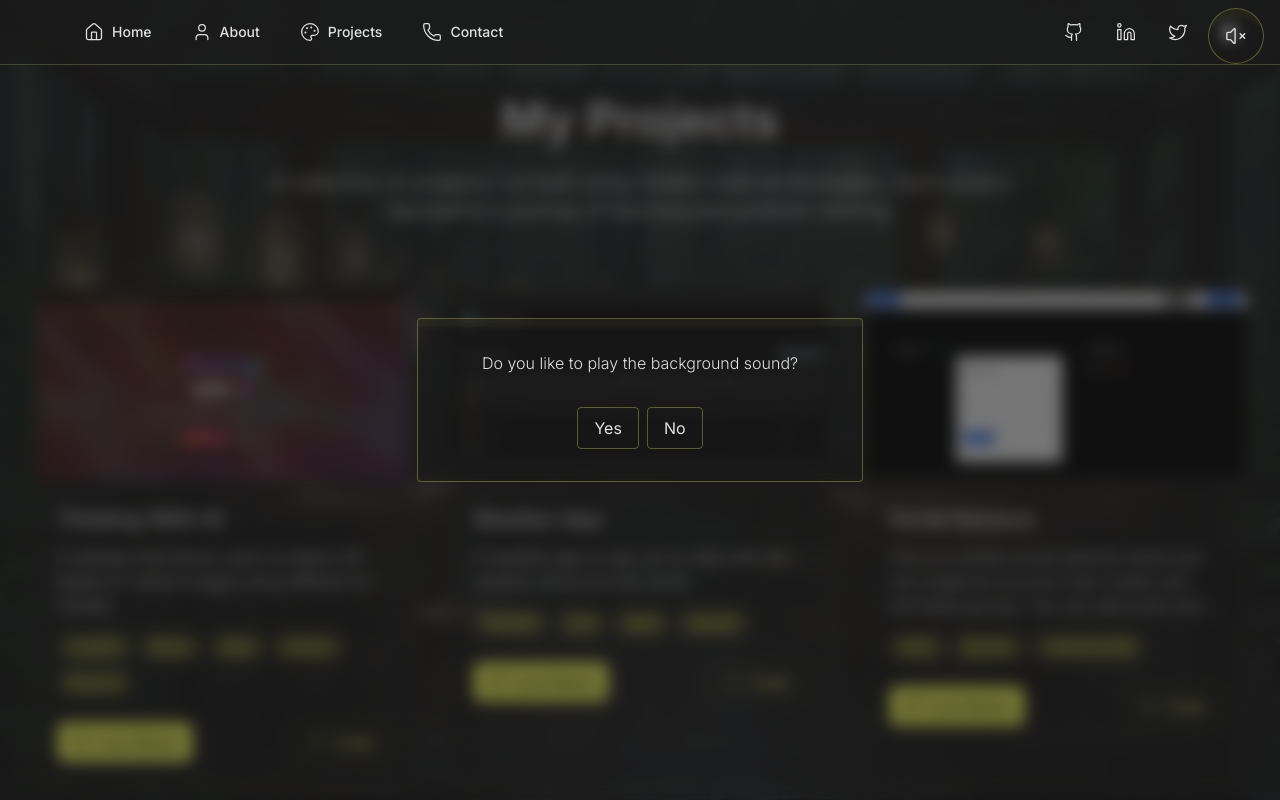
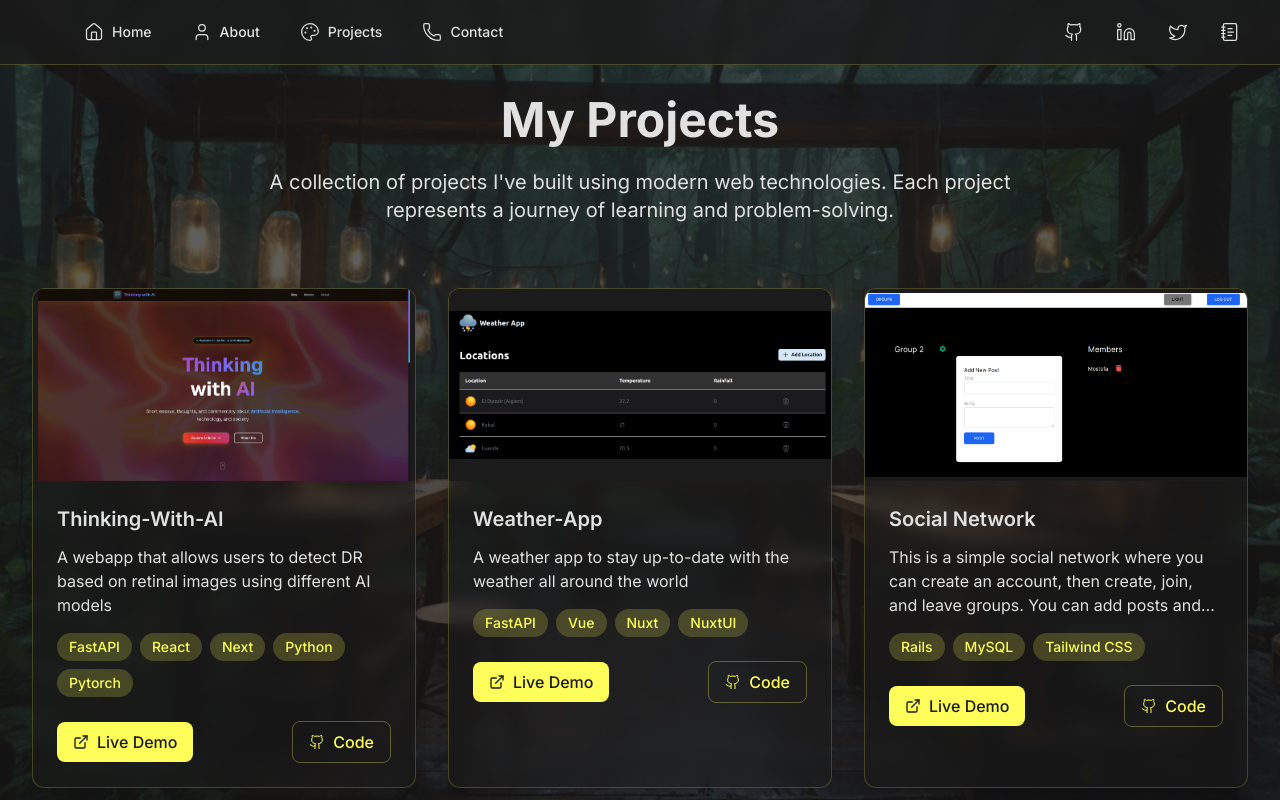
Before and after one commit to Terbeche/portfolio-next, a Next.js app: page /projects in a window 1280 px wide. Shown: the top 800 px of the page. Built offline with nearby package versions, Linux system fonts and the light colour scheme.

Commit message:
Remove the sound from the portfolio

```diff
--- a/src/app/layout.tsx
+++ b/src/app/layout.tsx
@@ -3,7 +3,6 @@ import type { Metadata } from "next";
 import "./globals.css";
 import clsx from "clsx";
 import FireFliesBackground from "@/components/FireFliesBackground";
-import Sound from "@/components/Sound";
 import ClientOnly from "@/components/ClientOnly";
 
 
@@ -34,9 +33,7 @@ export default function RootLayout({
         {children}
         <ClientOnly>
           <FireFliesBackground />
-          <Sound />
         </ClientOnly>
-        <div id="my-modal" />
       </body>
     </html>
   );
--- a/src/components/Sound.tsx
+++ /dev/null
@@ -1,130 +0,0 @@
-"use client";
-import { motion } from "framer-motion";
-import { Volume2, VolumeX } from "lucide-react";
-import React, { useCallback, useEffect, useRef, useState } from "react";
-import { createPortal } from "react-dom";
-
-interface ModalProps {
-  onClose: () => void;
-  toggle: () => void;
-}
-
-const Modal: React.FC<ModalProps> = ({ onClose, toggle }) => {
-  return createPortal(
-    <div className="fixed inset-0 bg-background/60 backdrop-blur-sm flex items-center justify-center">
-      <div
-        className="bg-background/20 border border-accent/30 border-solid backdrop-blur-[6px]
-            py-8 px-6 xs:px-10 sm:px-16 rounded shadow-glass-inset text-center space-y-8
-            "
-      >
-        <p className="font-light">Do you like to play the background sound?</p>
-        <div className="flex items-center justify-center space-x-4">
-          <button
-            onClick={toggle}
-            className="px-4 py-2 border border-accent/30 border-solid hover:shadow-glass-sm rounded mr-2"
-          >
-            Yes
-          </button>
-          <button
-            onClick={onClose}
-            className="px-4 py-2 border border-accent/30 border-solid hover:shadow-glass-sm rounded"
-          >
-            No
-          </button>
-        </div>
-      </div>
-    </div>,
-    document.getElementById("my-modal") as HTMLElement
-  );
-};
-
-const Sound: React.FC = () => {
-  const audioRef = useRef<HTMLAudioElement>(null);
-  const [isPlaying, setIsPlaying] = useState<boolean>(false);
-  const [showModal, setShowModal] = useState<boolean>(false);
-
-  const handleFirstUserInteraction = useCallback(function interactionHandler() {
-    const musicConsent = localStorage.getItem("musicConsent");
-    if (musicConsent === "true" && !isPlaying && audioRef.current) {
-      audioRef.current.play();
-      setIsPlaying(true);
-    }
-
-    ["click", "keydown", "touchstart"].forEach((event) =>
-      document.removeEventListener(event, interactionHandler)
-    );
-  }, [isPlaying]);
-
-  useEffect(() => {
-    const consent = localStorage.getItem("musicConsent");
-    const consentTime = localStorage.getItem("consentTime");
-
-    if (
-      consent &&
-      consentTime &&
-      new Date(consentTime).getTime() + 3 * 24 * 60 * 60 * 1000 > new Date().getTime()
-    ) {
-      setIsPlaying(consent === "true");
-
-      if (consent === "true") {
-        ["click", "keydown", "touchstart"].forEach((event) =>
-          document.addEventListener(event, handleFirstUserInteraction)
-        );
-      }
-    } else {
-      setShowModal(true);
-    }
-  }, [handleFirstUserInteraction]);
-
-  const toggle = () => {
-    const newState = !isPlaying;
-    setIsPlaying(newState);
-    if (newState) {
-      audioRef.current?.play().catch((error) => {
-        console.error("Failed to play audio:", error);
-      });
-    } else {
-      audioRef.current?.pause();
-    }
-
-    localStorage.setItem("musicConsent", String(newState));
-    localStorage.setItem("consentTime", new Date().toISOString());
-    setShowModal(false);
-  };
-
-  return (
-    <div className="fixed top-2 right-2 xs:right-4 z-50 group">
-      {showModal && (
-        <Modal onClose={() => setShowModal(false)} toggle={toggle} />
-      )}
-
-      <audio ref={audioRef} loop>
-        <source src={"/audio/rain-long-loop.wav"} type="audio/mpeg" />
-        your browser does not support the audio element.
-      </audio>
-      <motion.button
-        onClick={toggle}
-        initial={{ scale: 0 }}
-        animate={{ scale: 1 }}
-        transition={{ delay: 1 }}
-        className="w-10 h-10 xs:w-14 xs:h-14 text-foreground rounded-full flex items-center justify-center cursor-pointer z-50 p-2.5 xs:p-4 custom-bg"
-        aria-label={"Sound control button"}
-        name={"Sound control button"}
-      >
-        {isPlaying ? (
-          <Volume2
-            className="w-full h-full text-foreground group-hover:text-accent"
-            strokeWidth={1.5}
-          />
-        ) : (
-          <VolumeX
-            className="w-full h-full text-foreground group-hover:text-accent"
-            strokeWidth={1.5}
-          />
-        )}
-      </motion.button>
-    </div>
-  );
-};
-
-export default Sound;
```
Also changed, not shown: 1 other file (tests, documents, lock files or other folders).
